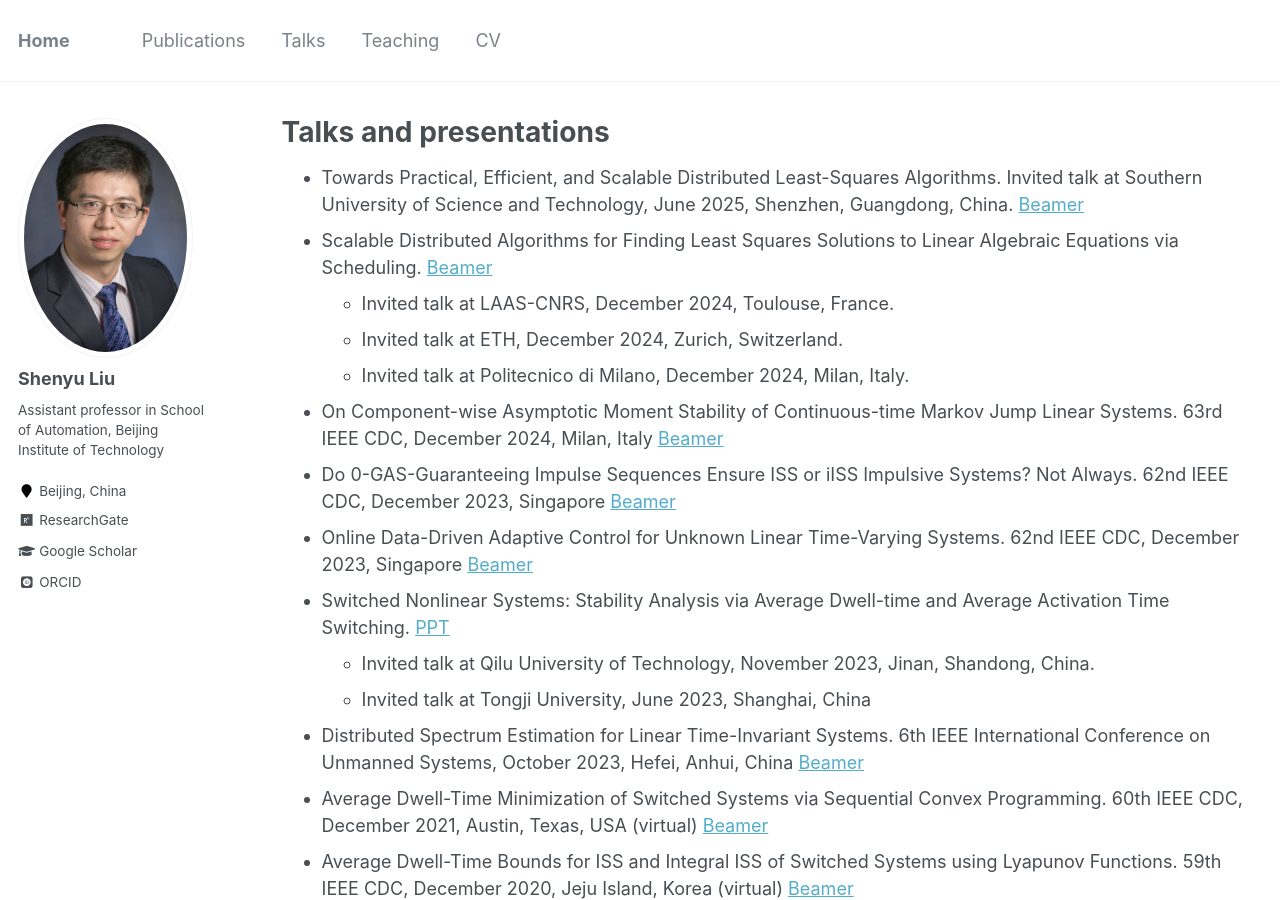
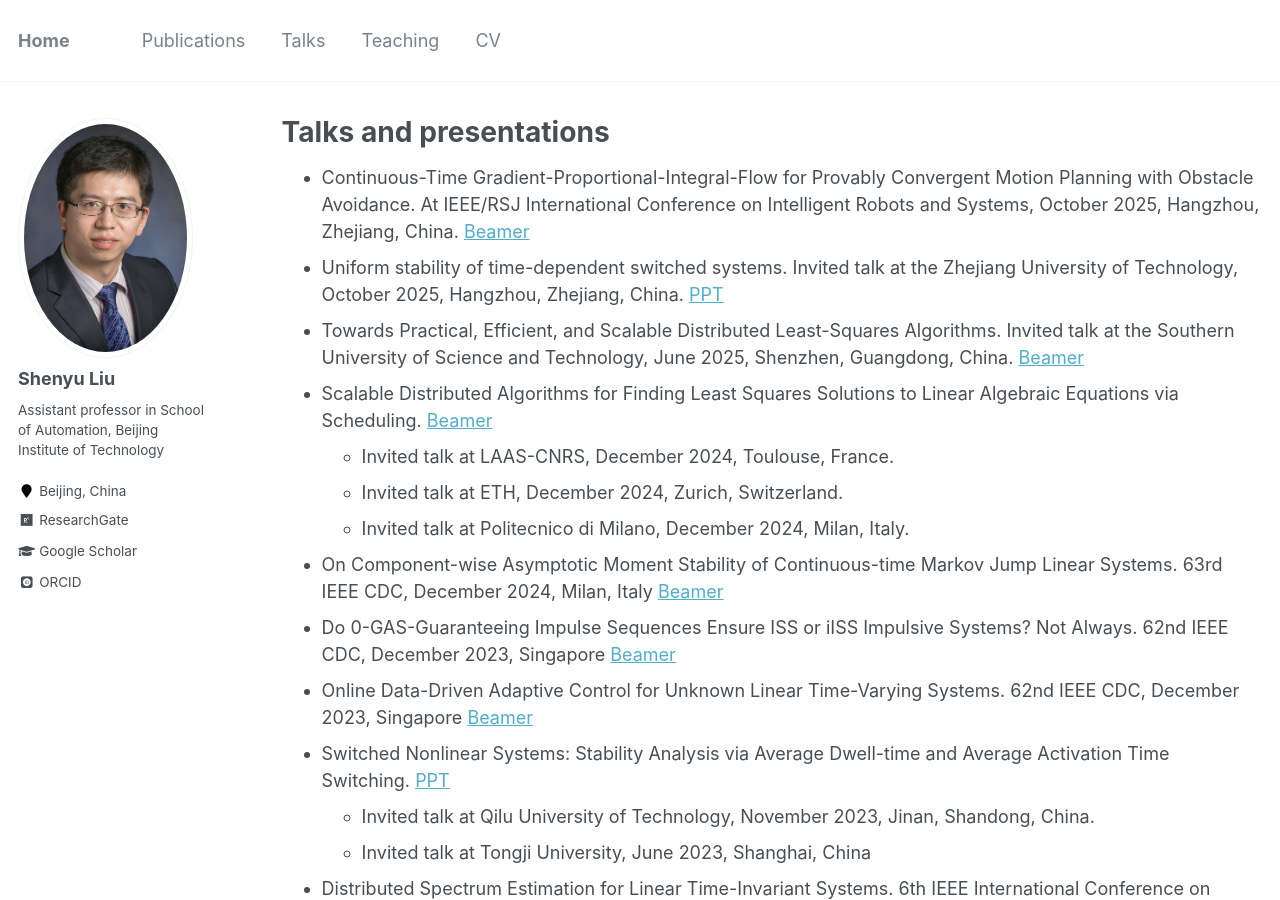
Before and after one commit to Shenyu-Liu/Shenyu-Liu.github.io, a Jekyll site: the page built from _pages/talks.md, in a window 1280 px wide and 900 px high. Built offline with Jekyll 4.4.1, drawn with Linux system fonts in a browser that asks for light colours; some web fonts are replaced.

Commit message:
Update talks.md

```diff
--- a/_pages/talks.md
+++ b/_pages/talks.md
@@ -4,7 +4,9 @@ title: "Talks and presentations"
 permalink: /talks/
 author_profile: true
 ---
-* Towards Practical, Efficient, and Scalable Distributed Least-Squares Algorithms. Invited talk at Southern University of Science and Technology, June 2025, Shenzhen, Guangdong, China. <a href="https://1drv.ms/b/c/513225b09d6bb538/EWcpPBxvlAhKkQB1cGH3oFUBBeRgeUUbG_N2WrKjdIA5DA?e=07PtRS">Beamer</a>
+* Continuous-Time Gradient-Proportional-Integral-Flow for Provably Convergent Motion Planning with Obstacle Avoidance. At IEEE/RSJ International Conference on Intelligent Robots and Systems, October 2025, Hangzhou, Zhejiang, China. <a href="https://1drv.ms/b/c/513225b09d6bb538/IQAlRqPzanXkSpx97tu8GwUlAa8Y3OWM9g6wtvpRnQ1fx5s?e=OryLeQ">Beamer</a>
+* Uniform stability of time-dependent switched systems. Invited talk at the Zhejiang University of Technology, October 2025, Hangzhou, Zhejiang, China. <a href="https://1drv.ms/p/c/513225b09d6bb538/IQDmosbibe2ZRYG8DaMUHC8nAaiXEkRabKnLZZvXiNtqZCU?e=YsHKNv">PPT</a>
+* Towards Practical, Efficient, and Scalable Distributed Least-Squares Algorithms. Invited talk at the Southern University of Science and Technology, June 2025, Shenzhen, Guangdong, China. <a href="https://1drv.ms/b/c/513225b09d6bb538/EWcpPBxvlAhKkQB1cGH3oFUBBeRgeUUbG_N2WrKjdIA5DA?e=07PtRS">Beamer</a>
 * Scalable Distributed Algorithms for Finding Least Squares Solutions to Linear Algebraic Equations via Scheduling. <a href="https://1drv.ms/b/c/513225b09d6bb538/ERb4TgvH5DRBkLak2oU6ov8BaSeNIQSWSU8smRjypNMHqw?e=EP1Sfo">Beamer</a>
   * Invited talk at LAAS-CNRS, December 2024, Toulouse, France.
   * Invited talk at ETH, December 2024, Zurich, Switzerland.
```
